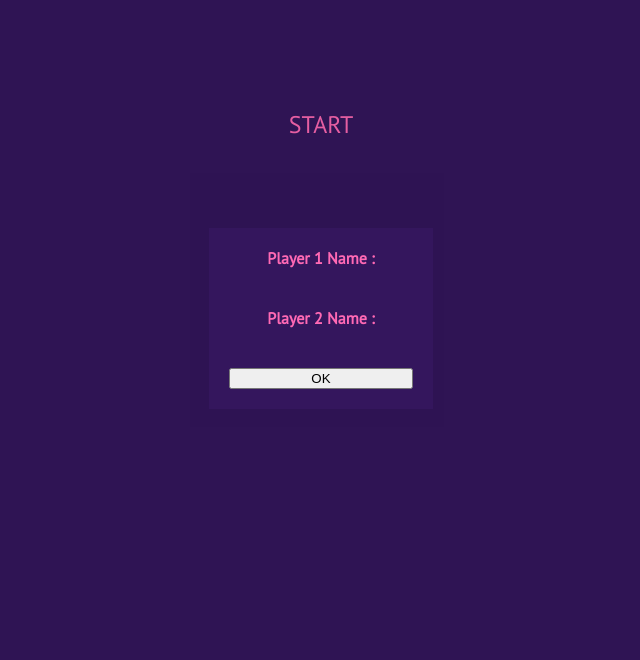
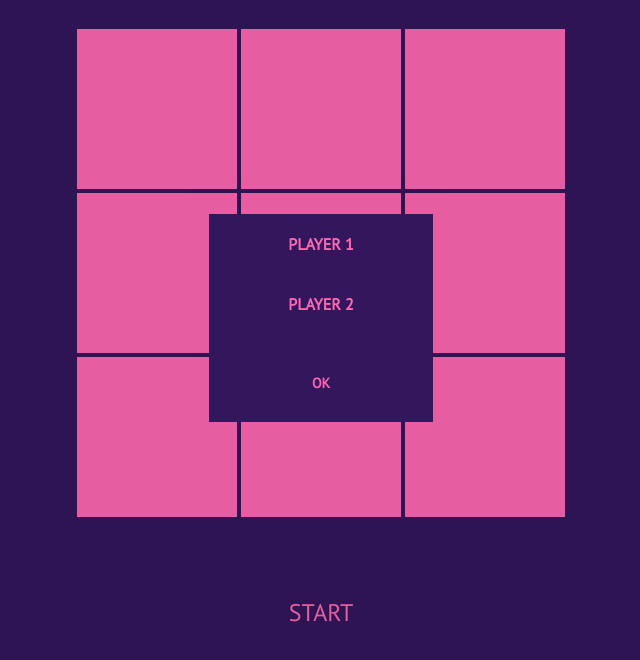
Before and after one commit to KiryuuLight/tic-tac-toe, a website: page index.html in a window 1280 px wide. Both pictures are taken after a click on the button "START". Shown: the part 82-742 px from the top of the page, without its empty margins (319-959 px from the left). Drawn offline with Linux system fonts and the light colour scheme.

Commit message:
Positioning of some elements

```diff
--- a/index.html
+++ b/index.html
@@ -14,30 +14,40 @@
 </head>
 
 <body>
+    <dialog id="dialog" type="form">
+        <form id="form" class="wrapper direction-column">
+            <label for="">PLAYER 1</label>
+            <input type="text" name="" id="playerOne">
+
+            <label for="">PLAYER 2</label>
+            <input type="text" name="" id="playerTwo">
+
+            <button class="btnOption">OK</button>
+        </form>
+    </dialog>
+
     <div class="main">
         <h1 class="text">TIC TAC TOE</h1>
 
         <p class="text" id="information"></p>
-
         <div class="wrapper">
             <div class="grid" id="boardHTML">
+                <button class="btnPick anim" data-x="0" data-y="0" data-move="1"></button>
+                <button class="btnPick anim" data-x="0" data-y="0" data-move="1"></button>
+                <button class="btnPick anim" data-x="0" data-y="0" data-move="1"></button>
+                <button class="btnPick anim" data-x="0" data-y="0" data-move="1"></button>
+                <button class="btnPick anim" data-x="0" data-y="0" data-move="1"></button>
+                <button class="btnPick anim" data-x="0" data-y="0" data-move="1"></button>
+                <button class="btnPick anim" data-x="0" data-y="0" data-move="1"></button>
+                <button class="btnPick anim" data-x="0" data-y="0" data-move="1"></button>
+                <button class="btnPick anim" data-x="0" data-y="0" data-move="1"></button>
             </div>
         </div>
 
         <div class="wrapper mb-y option-section">
             <button class="btnOption" id="start">START</button>
         </div>
-        <dialog id="dialog" type="form">
-            <form id="form" class="wrapper direction-column">
-                <label for="">Player 1 Name :</label>
-                <input type="text" name="" id="playerOne">
 
-                <label for="">Player 2 Name :</label>
-                <input type="text" name="" id="playerTwo">
-
-                <button>OK</button>
-            </form>
-        </dialog>
     </div>
 
 
```
